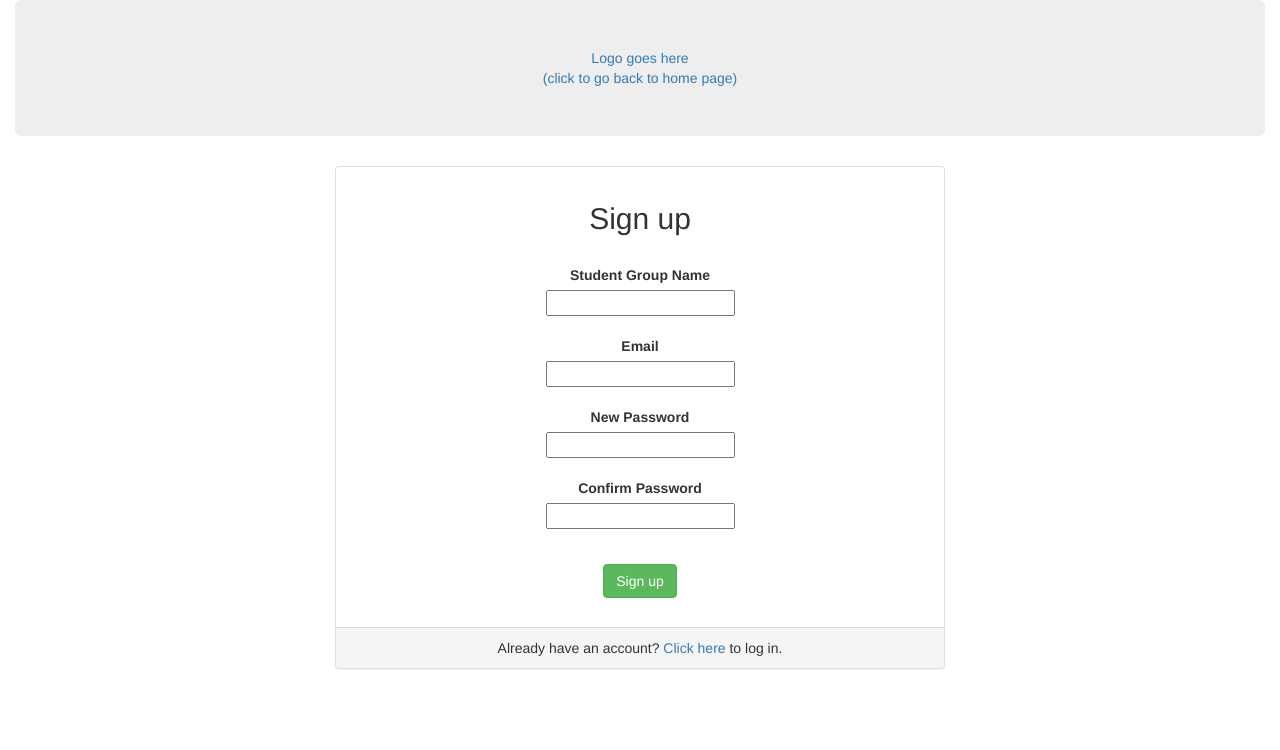
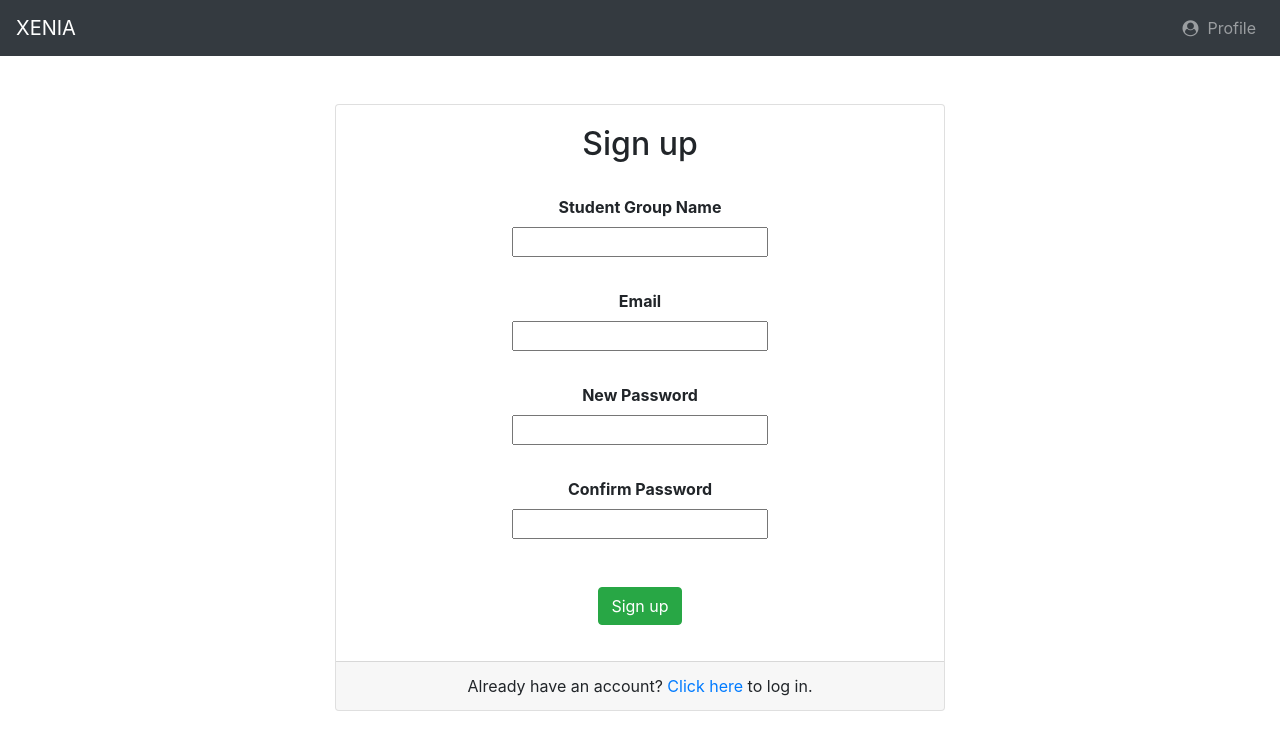
Before and after one commit to jcoeus/xenia, a Flask app: page /signup/ in a window 1280 px wide. Shown: the top 750 px of the page. Run offline with Flask 2, Linux system fonts and the light colour scheme; parts of the project's set-up code (start-up, migrations or seed data) failed here and were passed over; some libraries are stand-ins or nearby versions.

Commit message:
Add navigation bar to all pages, cleanup

```diff
--- a/templates/event_form.html
+++ b/templates/event_form.html
@@ -2,8 +2,10 @@
         <head>
                 <link rel="stylesheet" href="https://maxcdn.bootstrapcdn.com/bootstrap/4.0.0/css/bootstrap.min.css" integrity="sha384-Gn5384xqQ1aoWXA+058RXPxPg6fy4IWvTNh0E263XmFcJlSAwiGgFAW/dAiS6JXm" crossorigin="anonymous">
                 <link rel="stylesheet" href="https://cdnjs.cloudflare.com/ajax/libs/bootstrap-select/1.13.2/css/bootstrap-select.min.css">
+                <link rel="stylesheet" href="https://stackpath.bootstrapcdn.com/font-awesome/4.7.0/css/font-awesome.min.css" type="text/css">
             </head>
             <body>
+                {% include 'navigation-bar.html' %}
                 <form method="POST" action="/events/~{{ev_id}}/add">
                 <div class="container">
                     <header class="blog-header py-3">
--- a/templates/event_page.html
+++ b/templates/event_page.html
@@ -1,8 +1,10 @@
 <html>
     <head>
         <link rel="stylesheet" href="https://maxcdn.bootstrapcdn.com/bootstrap/4.0.0/css/bootstrap.min.css" integrity="sha384-Gn5384xqQ1aoWXA+058RXPxPg6fy4IWvTNh0E263XmFcJlSAwiGgFAW/dAiS6JXm" crossorigin="anonymous">
+        <link rel="stylesheet" href="https://stackpath.bootstrapcdn.com/font-awesome/4.7.0/css/font-awesome.min.css" type="text/css">
     </head>
     <body>
+        {% include 'navigation-bar.html' %}
         <div class="container">
             <header class="blog-header py-3">
                 <div class="row flex-nowrap justify-content-between align-items-center">
--- a/templates/events.html
+++ b/templates/events.html
@@ -1,8 +1,10 @@
 <html>
     <head>
         <link rel="stylesheet" href="https://maxcdn.bootstrapcdn.com/bootstrap/4.0.0/css/bootstrap.min.css" integrity="sha384-Gn5384xqQ1aoWXA+058RXPxPg6fy4IWvTNh0E263XmFcJlSAwiGgFAW/dAiS6JXm" crossorigin="anonymous">
+        <link rel="stylesheet" href="https://stackpath.bootstrapcdn.com/font-awesome/4.7.0/css/font-awesome.min.css" type="text/css">
     </head>
     <body>
+        {% include 'navigation-bar.html' %}
         <div class="container">
             <header class="blog-header py-3">
                     <div class="row flex-nowrap justify-content-between align-items-center">
--- a/templates/index.html
+++ b/templates/index.html
@@ -1,6 +1,6 @@
 <html>
 <head>
-    <link rel="stylesheet" href="https://maxcdn.bootstrapcdn.com/bootstrap/4.0.0/css/bootstrap.min.css">
+    <link rel="stylesheet" href="https://maxcdn.bootstrapcdn.com/bootstrap/4.0.0/css/bootstrap.min.css" integrity="sha384-Gn5384xqQ1aoWXA+058RXPxPg6fy4IWvTNh0E263XmFcJlSAwiGgFAW/dAiS6JXm" crossorigin="anonymous">
     <link rel="stylesheet" href="{{ url_for('static', filename='styles/main.css')}}" type="text/css">
     <link href='https://fonts.googleapis.com/css?family=Satisfy' rel='stylesheet' type='text/css'>
     <link rel="stylesheet" href="https://stackpath.bootstrapcdn.com/font-awesome/4.7.0/css/font-awesome.min.css" type="text/css">
@@ -50,6 +50,7 @@
             <!-- <div class="jumbotron home-logo"></div> -->
         </nav>
         <div class="jumbotron home-logo"></div>
+        <div class="border-top border-dark rounded-bottom"></div>
 
         <!-- main functionality -->
         <div class="container">
--- /dev/null
+++ b/templates/navigation-bar.html
@@ -0,0 +1,18 @@
+<nav class="navbar navbar-expand-md bg-dark navbar-dark">
+
+    <a class="navbar-brand" href="/">XENIA</a>
+    <button type="button" class="navbar-toggler" data-toggle="collapse" data-target="#topNavBar">
+        <span class="navbar-toggler-icon"></span>
+    </button>
+
+    <!-- Items -->
+    <div class="collapse navbar-collapse" id="topNavBar">
+        <ul class="nav navbar-nav ml-auto">
+            <li class="nav-item">
+                <a class="nav-link" id="user_profile">
+                    <i class="fa fa-user-circle" aria-hidden="true"></i>&nbsp; Profile
+                </a>
+            </li>
+        </ul>
+    </div>
+</nav>
--- a/templates/signup.html
+++ b/templates/signup.html
@@ -1,24 +1,18 @@
-<html lang="en">
-{% block title %}
+<html>
     <head>
-    <meta charset="UTF-8">
-    <link rel="stylesheet" href="https://maxcdn.bootstrapcdn.com/bootstrap/3.3.6/css/bootstrap.min.css">
+        <link rel="stylesheet" href="https://maxcdn.bootstrapcdn.com/bootstrap/4.0.0/css/bootstrap.min.css" integrity="sha384-Gn5384xqQ1aoWXA+058RXPxPg6fy4IWvTNh0E263XmFcJlSAwiGgFAW/dAiS6JXm" crossorigin="anonymous">
         <link href='https://fonts.googleapis.com/css?family=Satisfy' rel='stylesheet' type='text/css'>
+        <link rel="stylesheet" href="https://stackpath.bootstrapcdn.com/font-awesome/4.7.0/css/font-awesome.min.css" type="text/css">
     </head>
-{% endblock %}
-
-{% block content %}
 
     <body>
-    <div class="container-fluid" align="center">
-        <div class="jumbotron">
-            <a href="/" role="button"> Logo goes here <br> (click to go back to home page) </a>
-        </div>
+        {% include 'navigation-bar.html' %}
+        <div class="container-fluid mt-md-5" align="center">
             <div class="row">
                 <div class="col-md-3"></div>
                 <div class="col-md-6">
-                <div class="panel panel-default">
-                    <div class="panel-body">
+                    <div class="card">
+                        <div class="card-body">
 
                             <h2>Sign up</h2><br>
                             {% from "_formhelpers.html" import render_field %}
@@ -33,7 +27,7 @@
                             </form>
                         </div>
 
-                    <div class="panel-footer">
+                        <div class="card-footer">
                             Already have an account? <a href="/login/">Click here</a> to log in.
                         </div>
 
@@ -44,6 +38,4 @@
         </div>
     </body>
 
-{% endblock %}
-
 </html>
--- a/templates/student_groups.html
+++ b/templates/student_groups.html
@@ -1,8 +1,10 @@
 <html>
     <head>
         <link rel="stylesheet" href="https://maxcdn.bootstrapcdn.com/bootstrap/4.0.0/css/bootstrap.min.css" integrity="sha384-Gn5384xqQ1aoWXA+058RXPxPg6fy4IWvTNh0E263XmFcJlSAwiGgFAW/dAiS6JXm" crossorigin="anonymous">
+        <link rel="stylesheet" href="https://stackpath.bootstrapcdn.com/font-awesome/4.7.0/css/font-awesome.min.css" type="text/css">
     </head>
     <body>
+        {% include 'navigation-bar.html' %}
         <div class="container">
             <header class="blog-header py-3">
                     <div class="row flex-nowrap justify-content-between align-items-center">
```
Also changed, not shown: templates/login.html (+8 -16 lines). Lines whose indentation alone changed are shown as unchanged.
